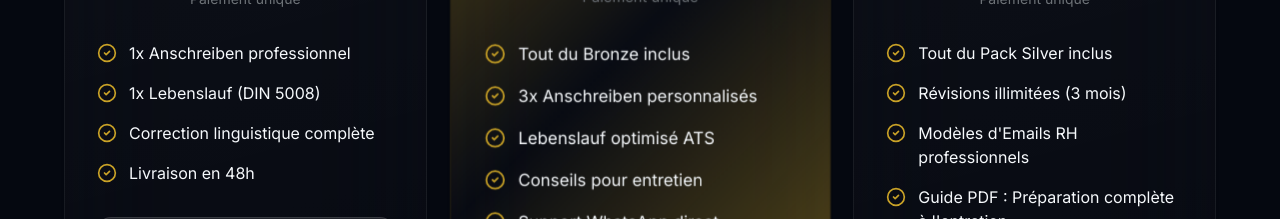
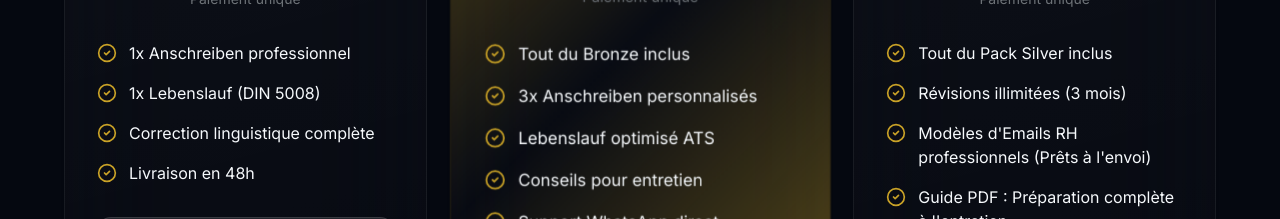
Before and after one commit to ismaiilelkartaoui-hash/deutschdossierexpert, a React (Vite) app: page / in a window 1280 px wide. Shown: the part 2440-2659 px from the top of the page. Built offline with nearby package versions, Linux system fonts and the light colour scheme.

Commit message:
Update feature description in App.tsx

```diff
--- a/src/App.tsx
+++ b/src/App.tsx
@@ -80,10 +80,10 @@ const pricingPlans = [
     icon: Crown,
     gradient: 'from-yellow-400 via-amber-400 to-yellow-500',
     iconBg: 'bg-gradient-to-br from-yellow-400 to-amber-500',
-   features: [
+  features: [
   "Tout du Pack Silver inclus",
   "Révisions illimitées (3 mois)",
-  "Modèles d'Emails RH professionnels",
+  "Modèles d'Emails RH professionnels (Prêts à l'envoi)",
   "Guide PDF : Préparation complète à l'entretien",
   "Support WhatsApp Prioritaire"
 ],
```
